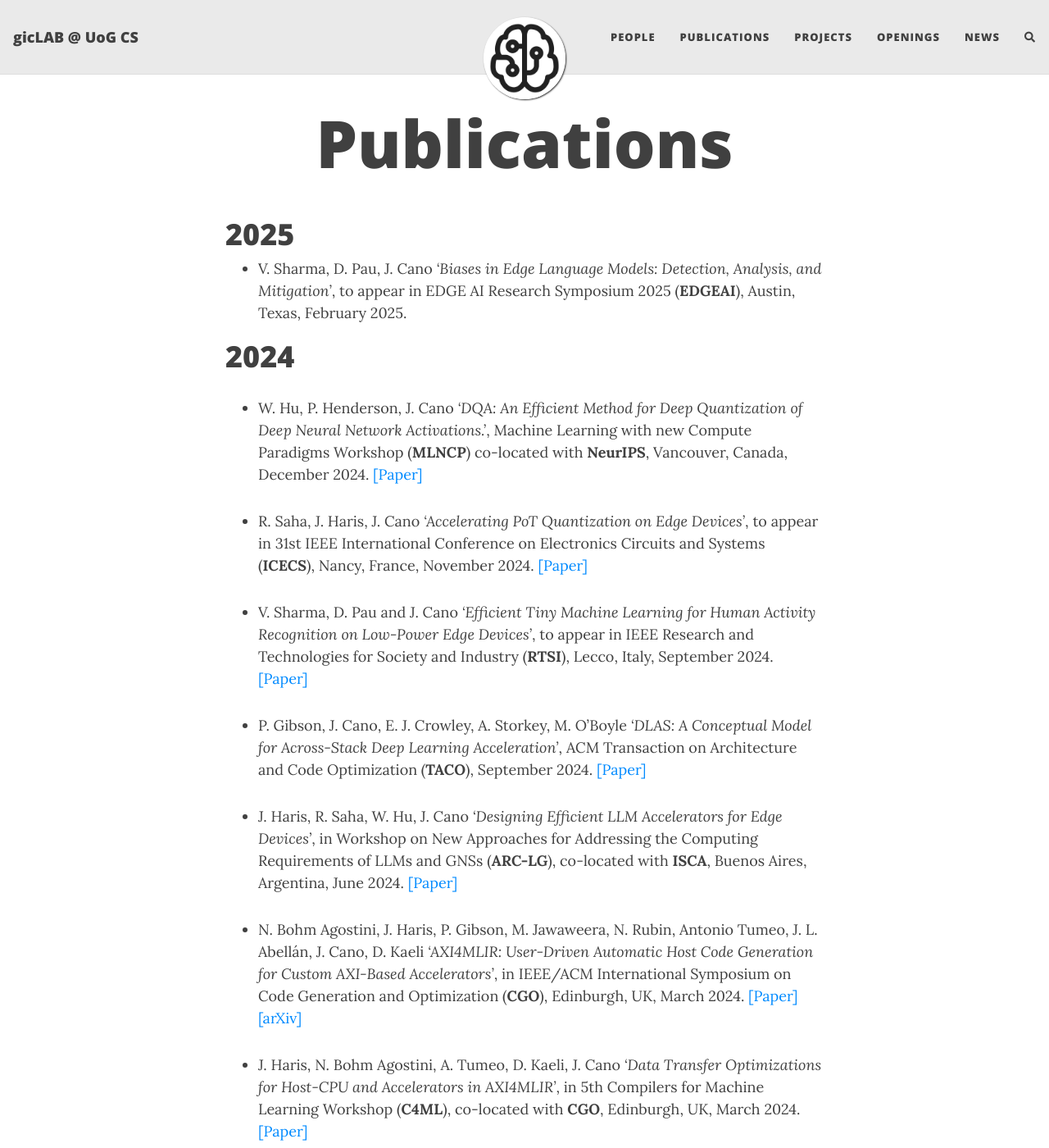
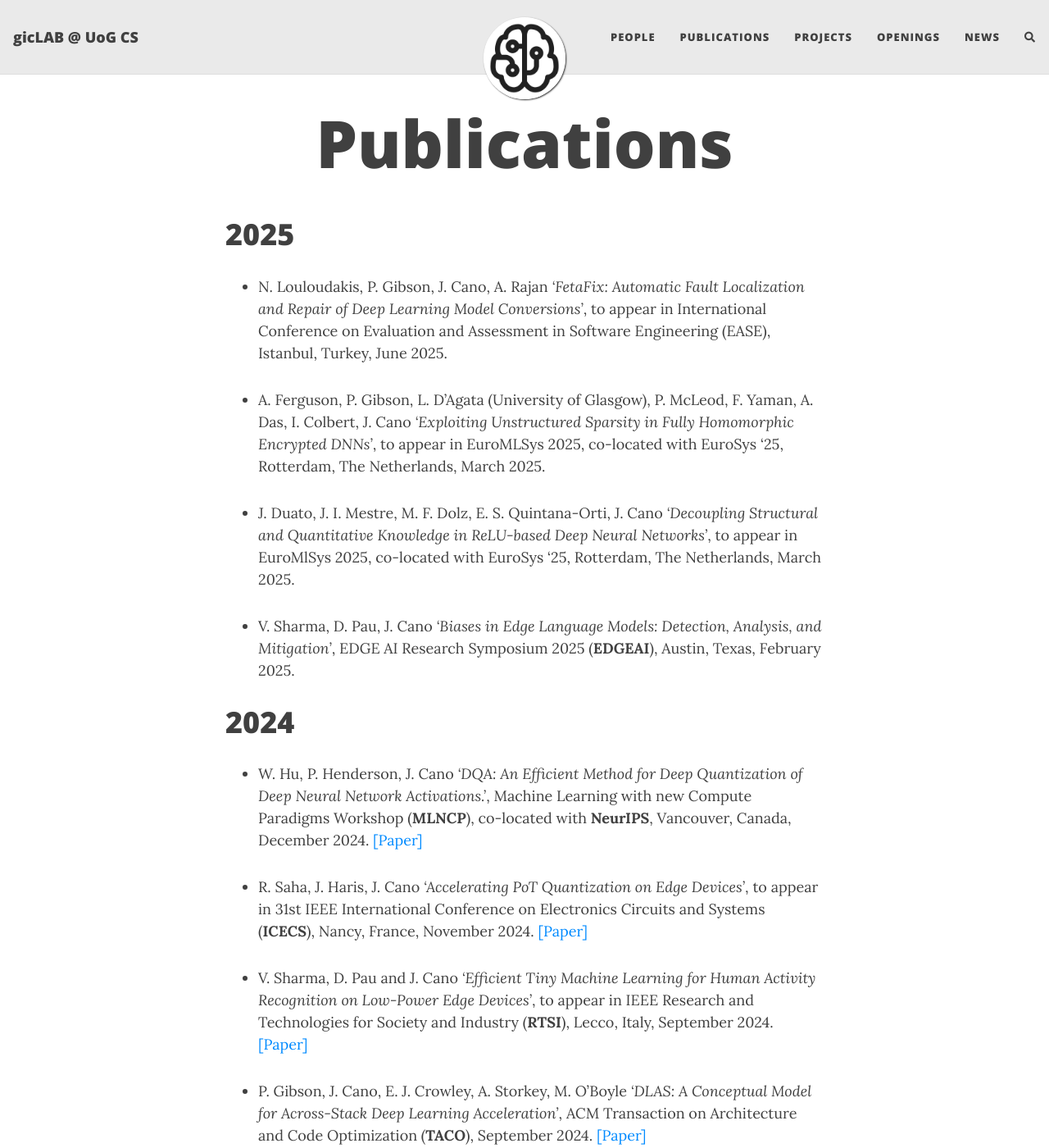
Before and after one commit to gicLAB/gicLAB.github.io, a Jekyll site: the page built from publications.md, in a window 1280 px wide and 1400 px high. Shown: the whole window at 82% size. Built offline with Jekyll 4.4.1, drawn with Linux system fonts in a browser that asks for light colours; nearby versions of some CDN libraries; comment, search, counter and statistics services are not loaded; some of the changed text lies outside the part shown.

Commit message:
2025 paper added

```diff
--- a/publications.md
+++ b/publications.md
@@ -6,13 +6,22 @@ subtitle:
 
 # 2025
 
+- N. Louloudakis, P. Gibson, J. Cano, A. Rajan
+    *'FetaFix: Automatic Fault Localization and Repair of Deep Learning Model Conversions'*, to appear in International Conference on Evaluation and Assessment in Software Engineering (EASE), Istanbul, Turkey, June 2025.
+
+- A. Ferguson, P. Gibson, L. D'Agata (University of Glasgow), P. McLeod, F. Yaman, A. Das, I. Colbert, J. Cano
+    *'Exploiting Unstructured Sparsity in Fully Homomorphic Encrypted DNNs'*, to appear in EuroMLSys 2025, co-located with EuroSys '25, Rotterdam, The Netherlands, March 2025.
+
+- J. Duato, J. I. Mestre, M. F. Dolz, E. S. Quintana-Orti, J. Cano
+    *'Decoupling Structural and Quantitative Knowledge in ReLU-based Deep Neural Networks'*, to appear in EuroMlSys 2025, co-located with EuroSys '25, Rotterdam, The Netherlands, March 2025.
+
 - V. Sharma, D. Pau, J. Cano
-    *'Biases in Edge Language Models: Detection, Analysis, and Mitigation'*, to appear in EDGE AI Research Symposium 2025 (**EDGEAI**), Austin, Texas, February 2025.
+    *'Biases in Edge Language Models: Detection, Analysis, and Mitigation'*, EDGE AI Research Symposium 2025 (**EDGEAI**), Austin, Texas, February 2025.
 
 # 2024
 
 - W. Hu, P. Henderson, J. Cano
-    *'DQA: An Efficient Method for Deep Quantization of Deep Neural Network Activations.'*, Machine Learning with new Compute Paradigms Workshop (**MLNCP**) co-located with **NeurIPS**, Vancouver, Canada, December 2024. [[Paper]](https://openreview.net/forum?id=esMnmm2VJh)
+    *'DQA: An Efficient Method for Deep Quantization of Deep Neural Network Activations.'*, Machine Learning with new Compute Paradigms Workshop (**MLNCP**), co-located with **NeurIPS**, Vancouver, Canada, December 2024. [[Paper]](https://openreview.net/forum?id=esMnmm2VJh)
 
 - R. Saha, J. Haris, J. Cano
     *'Accelerating PoT Quantization on Edge Devices'*, to appear in 31st IEEE International Conference on Electronics Circuits and Systems (**ICECS**), Nancy, France, November 2024. [[Paper]](https://eprints.gla.ac.uk/331500/)
@@ -51,11 +60,11 @@ subtitle:
 
 # 2022
 
-- N. Louloudakis, P. Gibson, J. Cano, A. Rajan, *'Assessing Robustness of Image Recognition Models to Changes in the Computational Environment'*,  in NeurIPS ML Safety Workshop (<b>MLSW</b>) co-located with NeurIPS, Hybrid Conference, November-December 2022. [[Pre-print]](https://www.dcs.gla.ac.uk/~josecr/pub/2022_MLSW.pdf)
+- N. Louloudakis, P. Gibson, J. Cano, A. Rajan, *'Assessing Robustness of Image Recognition Models to Changes in the Computational Environment'*,  in NeurIPS ML Safety Workshop (<b>MLSW</b>), co-located with NeurIPS, Hybrid Conference, November-December 2022. [[Pre-print]](https://www.dcs.gla.ac.uk/~josecr/pub/2022_MLSW.pdf)
 
 - P. Gibson, J. Cano,  *'Transfer-Tuning: Reusing Auto-Schedules for Efficient Tensor Program Code Generation'*, in 31st International Conference on Parallel Architectures and Compilation Techniques (**PACT**), Chicago, USA, October 2022. [[Paper]](https://dl.acm.org/doi/10.1145/3559009.3569682) [[arXiv]](https://arxiv.org/abs/2201.05587) [[Code artifact]](https://github.com/gicLAB/transfer-tuning)
 
-- P. Gibson, J. Cano, *'Productive Reproducible Workflows for DNNs: A Case Study for Industrial Defect Detection'*, in 4th Workshop on Accelerated Machine Learning (**AccML**) co-located with HiPEAC, Budapest, Hungary, June 2022. [[Paper]](https://accml.dcs.gla.ac.uk/papers/2022/4thAccML_paper_2(16).pdf)
+- P. Gibson, J. Cano, *'Productive Reproducible Workflows for DNNs: A Case Study for Industrial Defect Detection'*, in 4th Workshop on Accelerated Machine Learning (**AccML**), co-located with HiPEAC, Budapest, Hungary, June 2022. [[Paper]](https://accml.dcs.gla.ac.uk/papers/2022/4thAccML_paper_2(16).pdf)
 
 - A. Stjerngren, P. Gibson, J. Cano, *‘Bifrost: End-to-End Evaluation and Optimization of Reconfigurable DNN Accelerators’*, in IEEE International Symposium on Performance Analysis of Systems and Software (**ISPASS**), Singapore, May 2022. [[Paper]](https://ieeexplore.ieee.org/document/9804659/) [[arXiv]](https://arxiv.org/abs/2204.12418) [[Code]](https://github.com/gicLAB/bifrost)
 
```
